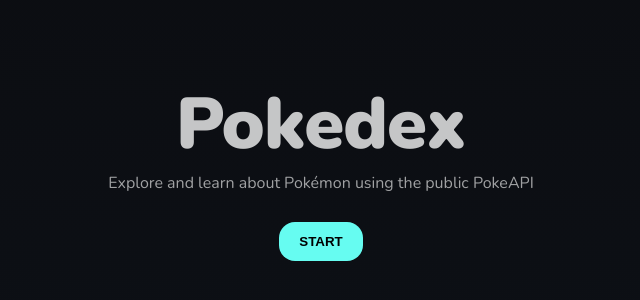
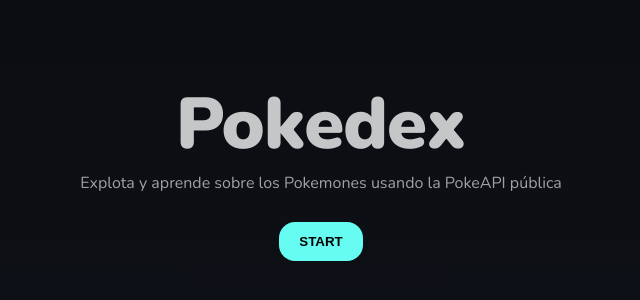
Before and after one commit to rodrigoaqm10/pinflag-poke, a React (Vite) app: page / in a window 1280 px wide. Shown: the part 226-526 px from the top of the page, without its empty margins (319-959 px from the left). Built offline with nearby package versions, Linux system fonts and the light colour scheme.

Commit message:
Update Landing.jsx

```diff
--- a/src/pages/Landing.jsx
+++ b/src/pages/Landing.jsx
@@ -7,7 +7,7 @@
     <div className="container" style={{minHeight:'100dvh', display:'grid', placeItems:'center'}}>
       <div style={{textAlign:'center'}}>
         <div style={{fontSize:72, fontWeight:900, lineHeight:1, marginBottom:12, letterSpacing:-1}}>Pokedex</div>
-        <div style={{opacity:.8, marginBottom:28}}>Explore and learn about Pokémon using the public PokeAPI</div>
+        <div style={{opacity:.8, marginBottom:28}}>Explota y aprende sobre los Pokemones usando la PokeAPI pública</div>
         <button className="btn" onClick={()=>navigate('/grid')}>START</button>
       </div>
     </div>
```
